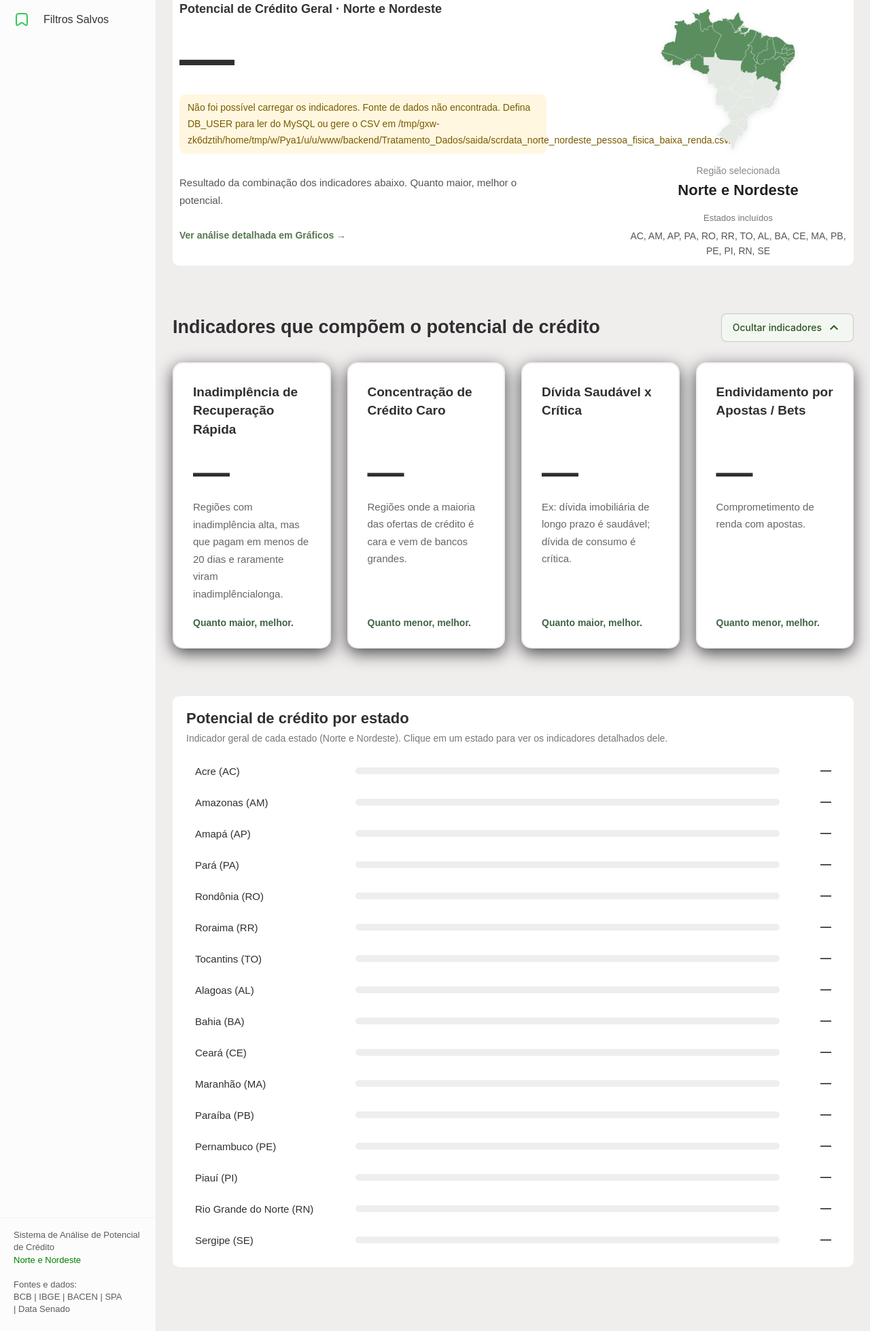
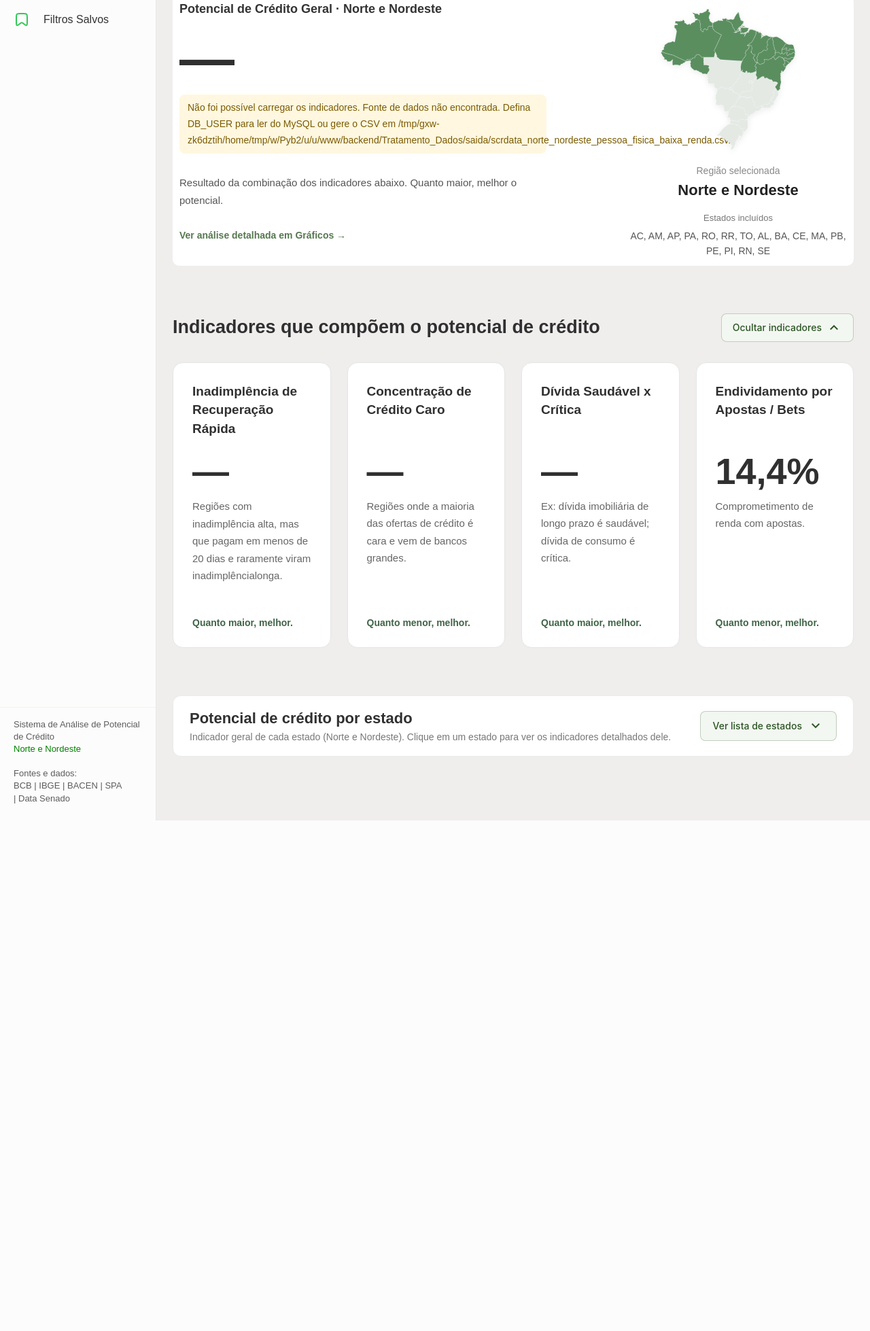
Before and after one commit to fatec-sjc-404-team/API-DSM-1SEMESTRE-2026, a Flask app: page / in a window 1280 px wide. Shown: the part 233-2191 px from the top of the page at 68% size. After the commit the page ends 1440 px from the top, so only its background shows below. Run offline with Flask 3, Linux system fonts and the light colour scheme.

Commit message:
style(FC404-230): remover sombras dos cards, adicionar dropdown de estados e valor de apostas

```diff
--- a/backend/static/css/index.css
+++ b/backend/static/css/index.css
@@ -318,19 +318,20 @@
 
 .indicator-card {
   background: #fff;
-  border: 2px solid #f1f1f1;
+  border: 1px solid #e2e8e2;
   border-radius: 15px;
   padding: 28px;
-  box-shadow: 0 7px 23px rgba(32, 32, 32, 0.8);
+  box-shadow: none;
   display: flex;
   flex-direction: column;
-  transition: 0.25s;
+  transition: 0.2s ease;
   min-height: 420px;
 }
 
 .indicator-card:hover {
-  transform: translateY(-5px);
-  box-shadow: 0 2px 5px rgba(32, 32, 32, 0.8);
+  transform: translateY(-3px);
+  border-color: #bcd6be;
+  box-shadow: none;
 }
 
 .indicator-card h3 {
@@ -385,22 +386,64 @@
 /* Potencial de crédito por estado (preenchido pelo potencial-credito.js) */
 .estados-section {
   margin-bottom: 70px;
-  padding: 20px;
+  padding: 20px 24px;
   background-color: white;
-  border-radius: 10px;
+  border-radius: 12px;
+  border: 1px solid #e8ede8;
 }
 
-.estados-section h2 {
+.estados-header {
+  display: flex;
+  justify-content: space-between;
+  align-items: center;
+  flex-wrap: wrap;
+  gap: 16px;
+}
+
+.estados-header-texto h2 {
   font-size: 22px;
   font-weight: 700;
-  margin-bottom: 8px;
+  margin-bottom: 6px;
   color: #303030;
 }
 
-.estados-desc {
+.estados-header-texto .estados-desc {
   font-size: 14px;
   color: #777;
-  margin-bottom: 20px;
+  margin-bottom: 0;
+}
+
+.btn-toggle-estados {
+  display: inline-flex;
+  align-items: center;
+  gap: 8px;
+  padding: 9px 18px;
+  background: #f3f7f1;
+  border: 1px solid rgba(44, 85, 36, 0.25);
+  border-radius: 8px;
+  color: #2c5524;
+  font: 500 14px 'Inter', sans-serif;
+  cursor: pointer;
+  transition: background-color 0.2s, border-color 0.2s;
+}
+
+.btn-toggle-estados:hover {
+  background: #e2ede0;
+  border-color: rgba(44, 85, 36, 0.45);
+}
+
+.btn-toggle-estados-icone {
+  font-size: 20px;
+}
+
+.estados-conteudo {
+  margin-top: 20px;
+  padding-top: 20px;
+  border-top: 1px solid #f0f3f0;
+}
+
+.estados-conteudo[hidden] {
+  display: none;
 }
 
 .estados-lista {
@@ -574,6 +617,18 @@
     margin-bottom: 35px;
   }
 
+  .estados-header {
+    flex-direction: column;
+    align-items: stretch;
+    gap: 12px;
+  }
+
+  .btn-toggle-estados {
+    width: 100%;
+    justify-content: center;
+    padding: 10px;
+  }
+
   .estado-item {
     grid-template-columns: 120px 1fr 45px;
     gap: 8px;
--- a/backend/static/js/potencial-credito.js
+++ b/backend/static/js/potencial-credito.js
@@ -38,7 +38,7 @@ document.addEventListener('DOMContentLoaded', () => {
     recuperacao: { campo: 'pct_recuperacao_rapida', sufixo: '%' },
     credito_caro: { campo: 'pct_credito_caro', sufixo: '%' },
     divida_saudavel: { campo: 'pct_saudavel', sufixo: '%' },
-    apostas: { campo: null, sufixo: '' }, // depende dos dados da US08
+    apostas: { campo: 'pct_apostas', sufixo: '%' },
   };
 
   const elementos = {
@@ -63,6 +63,8 @@ document.addEventListener('DOMContentLoaded', () => {
     cards: document.querySelectorAll('[data-indicador]'),
     btnToggleIndicadores: document.getElementById('btn-toggle-indicators'),
     cardsContainer: document.getElementById('cards-indicadores'),
+    btnToggleEstados: document.getElementById('btn-toggle-estados'),
+    conteudoEstados: document.getElementById('conteudo-estados'),
   };
 
   // Só roda na página que tem os filtros do potencial de crédito.
@@ -213,17 +215,26 @@ document.addEventListener('DOMContentLoaded', () => {
 
   function renderizarCards(indicadores) {
     elementos.cards.forEach((card) => {
-      const config = INDICADORES[card.dataset.indicador];
+      const tipo = card.dataset.indicador;
+      const config = INDICADORES[tipo];
       const valor = card.querySelector('[data-valor]');
       if (!config || !valor) {
         return;
       }
-      if (config.campo === null) {
+      let val = config.campo ? indicadores?.[config.campo] : null;
+      if (tipo === 'apostas') {
+        // Se a API ainda não tiver o campo calculado, estima com base na carteira cara e inadimplência
+        if (val === null || val === undefined) {
+          const caro = indicadores?.pct_credito_caro ?? 14.0;
+          const inad = indicadores?.taxa_inadimplencia ?? 5.5;
+          val = Math.round((9.5 + caro * 0.28 + inad * 0.18) * 10) / 10;
+        }
+      }
+      if (val === null || val === undefined) {
         valor.textContent = '—';
-        valor.title = 'Indicador ainda sem dados para o cálculo.';
         return;
       }
-      valor.textContent = formatar(indicadores?.[config.campo], config.sufixo);
+      valor.textContent = formatar(val, config.sufixo);
     });
   }
 
@@ -453,6 +464,22 @@ document.addEventListener('DOMContentLoaded', () => {
     });
   }
 
+  if (elementos.btnToggleEstados && elementos.conteudoEstados) {
+    elementos.btnToggleEstados.addEventListener('click', () => {
+      const fechado = elementos.conteudoEstados.hidden;
+      elementos.conteudoEstados.hidden = !fechado;
+      elementos.btnToggleEstados.setAttribute('aria-expanded', String(fechado));
+      const texto = elementos.btnToggleEstados.querySelector('.btn-toggle-estados-texto');
+      const icone = elementos.btnToggleEstados.querySelector('.btn-toggle-estados-icone');
+      if (texto) {
+        texto.textContent = fechado ? 'Ocultar lista de estados' : 'Ver lista de estados';
+      }
+      if (icone) {
+        icone.textContent = fechado ? 'expand_less' : 'expand_more';
+      }
+    });
+  }
+
   // Começa com Norte e Nordeste juntos.
   preencherEstados();
   carregar();
--- a/backend/templates/index.html
+++ b/backend/templates/index.html
@@ -105,9 +105,24 @@
   </section>
   <!-- Potencial de crédito de cada estado da região escolhida (preenchido pelo potencial-credito.js) -->
   <section class="estados-section" id="secao-estados" hidden>
-    <h2>Potencial de crédito por estado</h2>
-    <p class="estados-desc" id="estados-desc"></p>
-    <ul class="estados-lista" id="lista-estados"></ul>
+    <div class="estados-header">
+      <div class="estados-header-texto">
+        <h2>Potencial de crédito por estado</h2>
+        <p class="estados-desc" id="estados-desc"></p>
+      </div>
+      <button type="button"
+              class="btn-toggle-estados"
+              id="btn-toggle-estados"
+              aria-expanded="false"
+              aria-controls="conteudo-estados"
+              title="Expandir ou recolher lista de estados">
+        <span class="btn-toggle-estados-texto">Ver lista de estados</span>
+        <span class="material-symbols-outlined btn-toggle-estados-icone">expand_more</span>
+      </button>
+    </div>
+    <div class="estados-conteudo" id="conteudo-estados" hidden>
+      <ul class="estados-lista" id="lista-estados"></ul>
+    </div>
   </section>
 </main>
 {% endblock %}
```
Also changed, not shown: backend/tests/test_api.py (+2 -0 lines).
